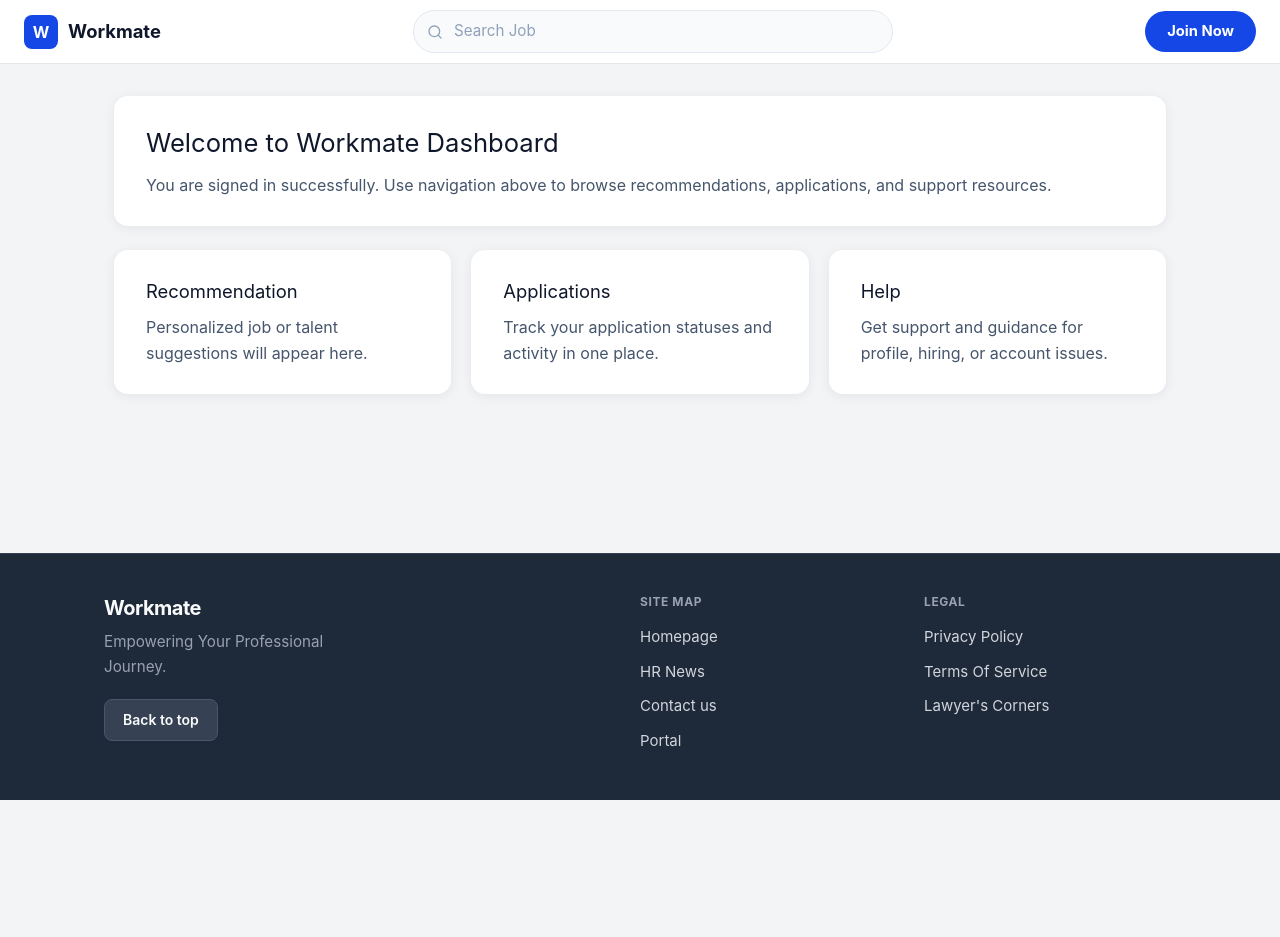
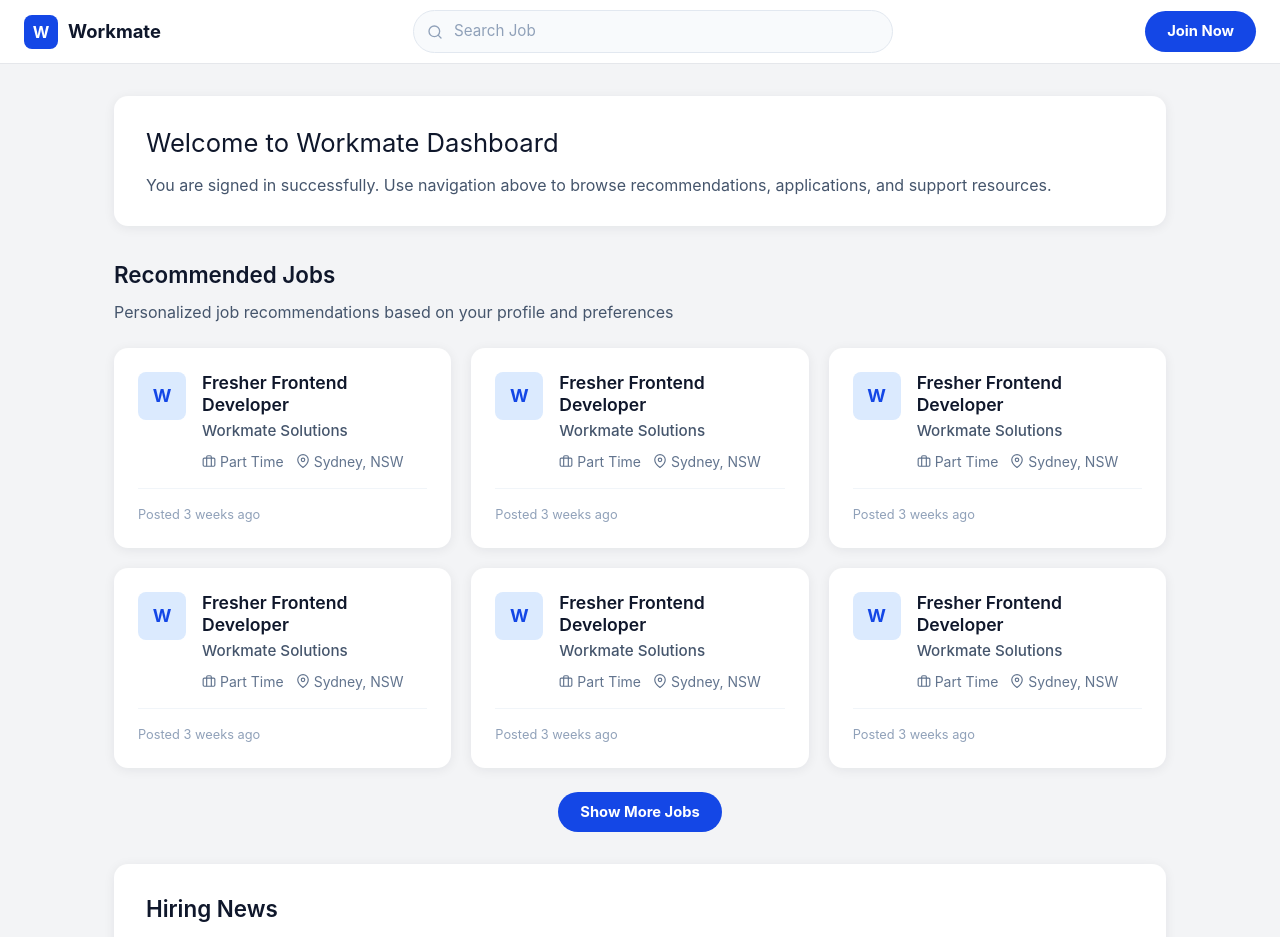
Before and after one commit to mhuy07092004/Workmate, a React (Vite) app: page / in a window 1280 px wide. Shown: the top 937 px of the page. Before the commit the page ends 800 px from the top, so only its background shows below. Built offline with nearby package versions, Linux system fonts and the light colour scheme.

Commit message:
Add Job Card Components

```diff
--- /dev/null
+++ b/src/components/JobCard/JobCard.jsx
@@ -0,0 +1,57 @@
+/**
+ * JobCard.jsx — Individual job recommendation card component
+ *
+ * Displays job information including company logo, job title, employment type,
+ * location, and posting time. Uses consistent styling with the dashboard design.
+ */
+
+function JobCard({ job }) {
+  return (
+    <article className="bg-white rounded-[14px] p-6 shadow-[0_2px_12px_rgba(15,23,42,0.07)] hover:shadow-[0_4px_20px_rgba(15,23,42,0.12)] transition-shadow cursor-pointer">
+      {/* Company logo and job info */}
+      <div className="flex items-start gap-4">
+        {/* Company logo placeholder */}
+        <div className="flex h-12 w-12 shrink-0 items-center justify-center rounded-lg bg-blue-100 text-blue-700 font-bold text-lg">
+          {job.company.charAt(0)}
+        </div>
+
+        {/* Job details */}
+        <div className="flex-1 min-w-0">
+          <h3 className="mb-1 text-[1.1rem] font-semibold text-slate-900 leading-tight">
+            {job.title}
+          </h3>
+          <p className="mb-2 text-[0.95rem] text-slate-600 font-medium">
+            {job.company}
+          </p>
+
+          {/* Employment type and location */}
+          <div className="flex flex-wrap items-center gap-3 text-[0.875rem] text-slate-500">
+            <span className="inline-flex items-center gap-1">
+              <svg width="14" height="14" viewBox="0 0 24 24" fill="none" stroke="currentColor" strokeWidth="2">
+                <rect x="2" y="7" width="20" height="14" rx="2" ry="2"/>
+                <path d="M16 21V5a2 2 0 0 0-2-2h-4a2 2 0 0 0-2 2v16"/>
+              </svg>
+              {job.type}
+            </span>
+            <span className="inline-flex items-center gap-1">
+              <svg width="14" height="14" viewBox="0 0 24 24" fill="none" stroke="currentColor" strokeWidth="2">
+                <path d="M21 10c0 7-9 13-9 13s-9-6-9-13a9 9 0 0 1 18 0z"/>
+                <circle cx="12" cy="10" r="3"/>
+              </svg>
+              {job.location}
+            </span>
+          </div>
+        </div>
+      </div>
+
+      {/* Posted time */}
+      <div className="mt-4 pt-4 border-t border-slate-100">
+        <p className="text-[0.8rem] text-slate-400">
+          {job.postedTime}
+        </p>
+      </div>
+    </article>
+  )
+}
+
+export default JobCard
--- a/src/pages/dashboard.jsx
+++ b/src/pages/dashboard.jsx
@@ -13,32 +13,36 @@
  *   - Read the current user from AuthContext (or equivalent) to personalise the greeting
  *   - Fetch recommendation and application data from the API on mount
  */
+import { useState } from 'react'
 import Footer from '../components/Footer/Footer.jsx'
 import Navbar from '../components/Navbar/Navbar.jsx'
-import FeatureCardGrid from '../components/Button/Profile_Button.jsx'
+import JobCard from '../components/JobCard/JobCard.jsx'
 
-const FEATURE_CARDS = [
-  {
-    title: 'Recommendation',
-    description: 'Personalized job or talent suggestions will appear here.',
-  },
-  {
-    title: 'Applications',
-    description: 'Track your application statuses and activity in one place.',
-  },
-  {
-    title: 'Help',
-    description: 'Get support and guidance for profile, hiring, or account issues.',
-  },
-]
+// Mock job data
+const MOCK_JOBS = Array.from({ length: 12 }, (_, index) => ({
+  id: index + 1,
+  title: 'Fresher Frontend Developer',
+  company: 'Workmate Solutions',
+  type: 'Part Time',
+  location: 'Sydney, NSW',
+  postedTime: 'Posted 3 weeks ago'
+}))
 
 function Dashboard() {
+  const [visibleJobs, setVisibleJobs] = useState(6)
+
+  const handleShowMore = () => {
+    setVisibleJobs(prev => Math.min(prev + 6, MOCK_JOBS.length))
+  }
+
+  const displayedJobs = MOCK_JOBS.slice(0, visibleJobs)
+
   return (
     <div className="min-h-screen flex flex-col bg-gray-100">
       {/* Top navigation bar — shared across all authenticated pages */}
       <Navbar />
 
-      <main className="flex-1 max-w-[1100px] w-full mx-auto px-6 py-8 flex flex-col gap-6">
+      <main className="flex-1 max-w-[1100px] w-full mx-auto px-6 py-8 flex flex-col gap-8">
         {/* Welcome banner */}
         <section className="bg-white rounded-[14px] px-8 py-7 shadow-[0_2px_12px_rgba(15,23,42,0.07)]">
           <h1 className="mb-2.5 text-[1.6rem] text-slate-900">Welcome to Workmate Dashboard</h1>
@@ -48,8 +52,54 @@ function Dashboard() {
           </p>
         </section>
 
-        {/* Feature card grid — each card will become a full feature section */}
-        <FeatureCardGrid cards={FEATURE_CARDS} />
+        {/* Recommendation Section */}
+        <section>
+          <div className="mb-6">
+            <h2 className="text-[1.4rem] font-semibold text-slate-900 mb-2">Recommended Jobs</h2>
+            <p className="text-slate-600">Personalized job recommendations based on your profile and preferences</p>
+          </div>
+
+          {/* Job cards grid */}
+          <div className="grid grid-cols-1 md:grid-cols-2 lg:grid-cols-3 gap-5 mb-6">
+            {displayedJobs.map(job => (
+              <JobCard key={job.id} job={job} />
+            ))}
+          </div>
+
+          {/* Show More button */}
+          {visibleJobs < MOCK_JOBS.length && (
+            <div className="flex justify-center">
+              <button
+                onClick={handleShowMore}
+                className="cursor-pointer rounded-full border-0 bg-blue-700 px-[22px] py-[9px] text-[0.92rem] font-bold text-white transition-[background-color,box-shadow] hover:bg-blue-600 hover:shadow-[0_4px_14px_rgba(37,99,235,0.3)]"
+              >
+                Show More Jobs
+              </button>
+            </div>
+          )}
+        </section>
+
+        {/* Hiring News Section */}
+        <section className="bg-white rounded-[14px] px-8 py-7 shadow-[0_2px_12px_rgba(15,23,42,0.07)]">
+          <div className="mb-4">
+            <h2 className="text-[1.4rem] font-semibold text-slate-900 mb-2">Hiring News</h2>
+            <p className="text-slate-600">Stay updated with the latest hiring trends and company news</p>
+          </div>
+          <div className="text-center py-8 text-slate-400">
+            <p>Hiring news content will be available soon</p>
+          </div>
+        </section>
+
+        {/* Posts Section */}
+        <section className="bg-white rounded-[14px] px-8 py-7 shadow-[0_2px_12px_rgba(15,23,42,0.07)]">
+          <div className="mb-4">
+            <h2 className="text-[1.4rem] font-semibold text-slate-900 mb-2">Posts</h2>
+            <p className="text-slate-600">Connect with professionals and share insights</p>
+          </div>
+          <div className="text-center py-8 text-slate-400">
+            <p>Posts content will be available soon</p>
+          </div>
+        </section>
       </main>
 
       <Footer />
```
